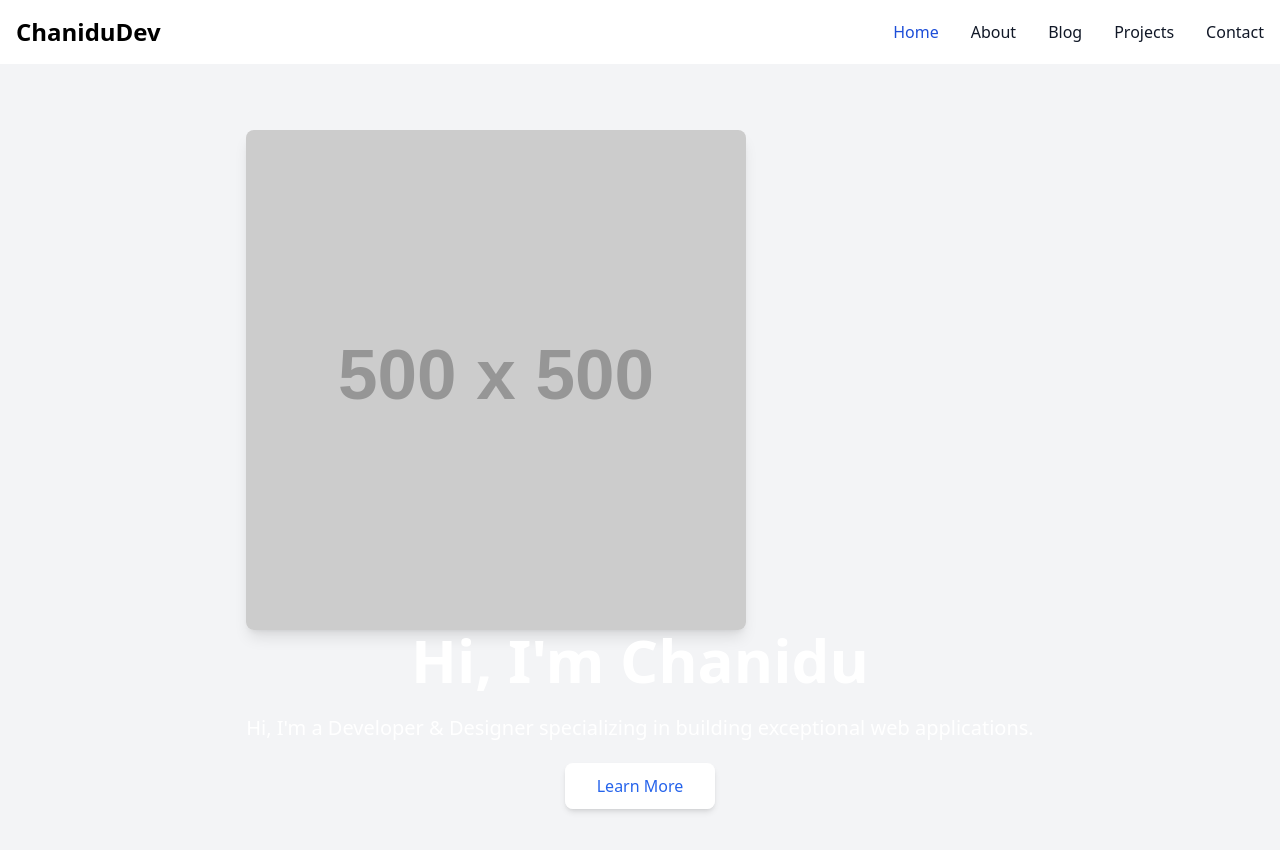
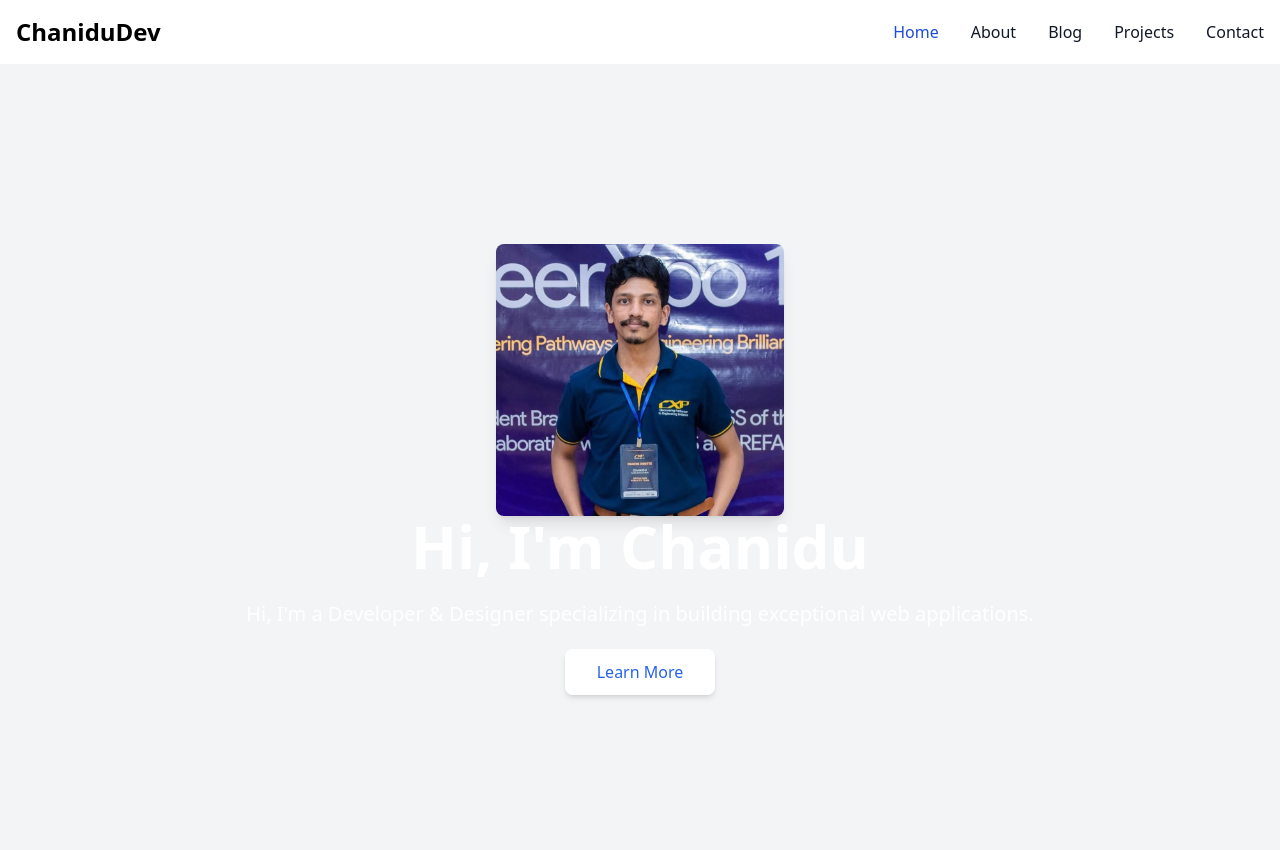
Before and after one commit to Chanidu26/ChaniduDev, a React (Create React App) app: page / in a window 1280 px wide. Shown: the top 850 px of the page. Built offline with nearby package versions, Linux system fonts and the light colour scheme.

Commit message:
added profile pc

```diff
--- a/src/components/Home.js
+++ b/src/components/Home.js
@@ -1,14 +1,14 @@
 import React from 'react'
-
+import profile from '../assets/profile.JPG'
 const Home = () => {
   return (
     <div className="bg-gray-100 dark:bg-gray-900">
-        <section className="h-screen flex items-center justify-center  text-white">
-        <div className="text-center px-6 md:px-12">
+        <section className="h-screen flex items-center justify-center text-white">
+        <div className="text-center px-6 md:px-12 mt-0">
         <img
-          src="https://via.placeholder.com/500"
+          src={profile}
           alt="Profile"
-          className="rounded-lg shadow-lg"
+          className="mx-auto rounded-lg shadow-lg w-45 h-auto sm:w-48 md:w-60 lg:w-72"
         />
           <h1 className="text-4xl md:text-6xl font-bold mb-6">
             Hi, I'm Chanidu
```
